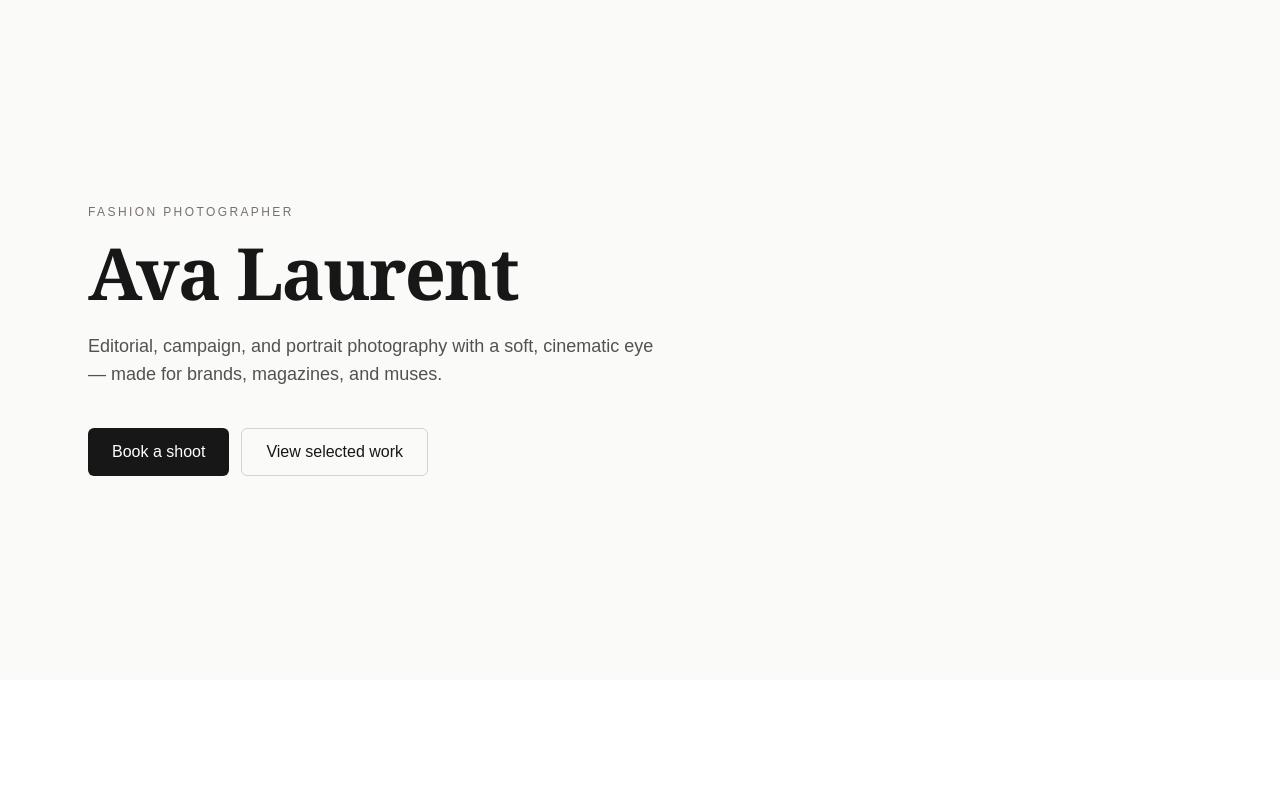
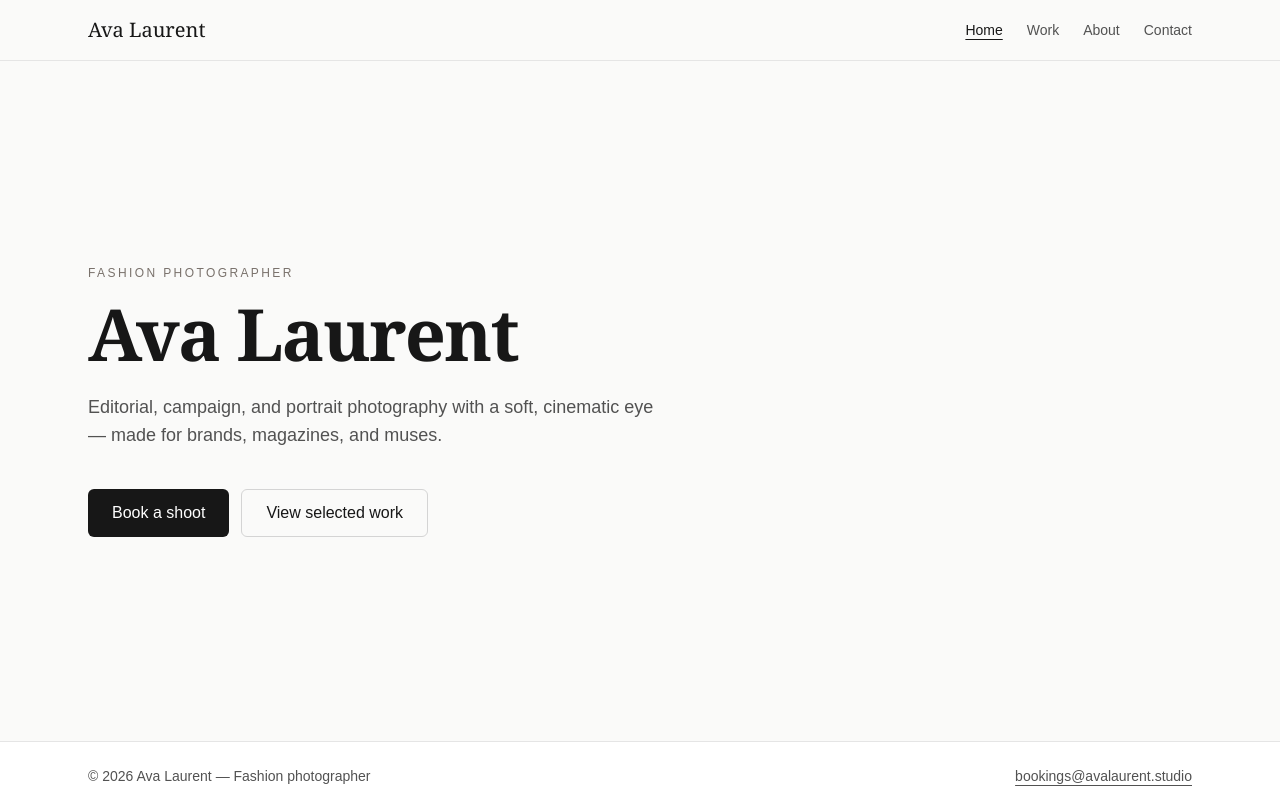
Before and after one commit to Wicje/fashionportfolio, a Next.js app: page / in a window 1280 px wide. Built offline with nearby package versions, Linux system fonts and the light colour scheme.

Commit message:
Add shared site nav and footer chrome
Ticket 05: header with wordmark + primary nav (aria-current on active
route) and footer with copyright + booking email, rendered from the
root layout so all routes share one chrome. Identity strings read
from site data; focus-visible styles throughout.

```diff
--- a/src/app/layout.tsx
+++ b/src/app/layout.tsx
@@ -1,6 +1,9 @@
 import type { Metadata } from "next";
+import Link from "next/link";
 import { Geist, Geist_Mono } from "next/font/google";
 import "./globals.css";
+import { SiteNav } from "@/components/site-nav";
+import { SITE } from "@/data/site";
 
 const geistSans = Geist({
   variable: "--font-geist-sans",
@@ -14,8 +17,8 @@ const geistMono = Geist_Mono({
 
 export const metadata: Metadata = {
   title: {
-    default: "Ava Laurent — Fashion Photographer",
-    template: "%s — Ava Laurent",
+    default: `${SITE.name} — Fashion Photographer`,
+    template: `%s — ${SITE.name}`,
   },
   description: "Editorial, campaign, and portrait fashion photography. Available for bookings.",
 };
@@ -26,7 +29,33 @@ export default function RootLayout({ children }: LayoutProps<"/">) {
       lang="en"
       className={`${geistSans.variable} ${geistMono.variable} h-full antialiased`}
     >
-      <body className="min-h-full flex flex-col">{children}</body>
+      <body className="min-h-full flex flex-col bg-stone-50 text-neutral-900">
+        <header className="border-b border-neutral-200 bg-stone-50">
+          <div className="mx-auto flex w-full max-w-6xl flex-wrap items-center justify-between gap-x-6 gap-y-3 px-4 py-4 sm:px-6">
+            <Link
+              href="/"
+              className="font-serif text-xl rounded-sm focus-visible:outline-none focus-visible:ring-2 focus-visible:ring-neutral-900 focus-visible:ring-offset-2"
+            >
+              {SITE.name}
+            </Link>
+            <SiteNav />
+          </div>
+        </header>
+        <div className="flex-1">{children}</div>
+        <footer className="border-t border-neutral-200">
+          <div className="mx-auto flex w-full max-w-6xl flex-wrap items-center justify-between gap-x-6 gap-y-2 px-4 py-6 sm:px-6">
+            <p className="text-sm text-neutral-600">
+              © {new Date().getFullYear()} {SITE.name} — {SITE.role}
+            </p>
+            <a
+              href={`mailto:${SITE.bookingEmail}`}
+              className="rounded-sm text-sm font-medium text-neutral-600 underline underline-offset-4 hover:text-neutral-900 focus-visible:outline-none focus-visible:ring-2 focus-visible:ring-neutral-900 focus-visible:ring-offset-2"
+            >
+              {SITE.bookingEmail}
+            </a>
+          </div>
+        </footer>
+      </body>
     </html>
   );
 }
--- /dev/null
+++ b/src/components/site-nav.tsx
@@ -0,0 +1,38 @@
+"use client";
+
+import Link from "next/link";
+import { usePathname } from "next/navigation";
+
+const LINKS = [
+  { href: "/", label: "Home" },
+  { href: "/work", label: "Work" },
+  { href: "/about", label: "About" },
+  { href: "/contact", label: "Contact" },
+];
+
+export function SiteNav() {
+  const pathname = usePathname();
+
+  return (
+    <nav aria-label="Primary">
+      <ul className="flex flex-wrap items-center gap-x-6 gap-y-2">
+        {LINKS.map((link) => {
+          const current = pathname === link.href;
+          return (
+            <li key={link.href}>
+              <Link
+                href={link.href}
+                aria-current={current ? "page" : undefined}
+                className={`rounded-sm text-sm font-medium transition-colors focus-visible:outline-none focus-visible:ring-2 focus-visible:ring-neutral-900 focus-visible:ring-offset-2 ${
+                  current ? "text-neutral-900 underline underline-offset-4" : "text-neutral-600 hover:text-neutral-900"
+                }`}
+              >
+                {link.label}
+              </Link>
+            </li>
+          );
+        })}
+      </ul>
+    </nav>
+  );
+}
```
